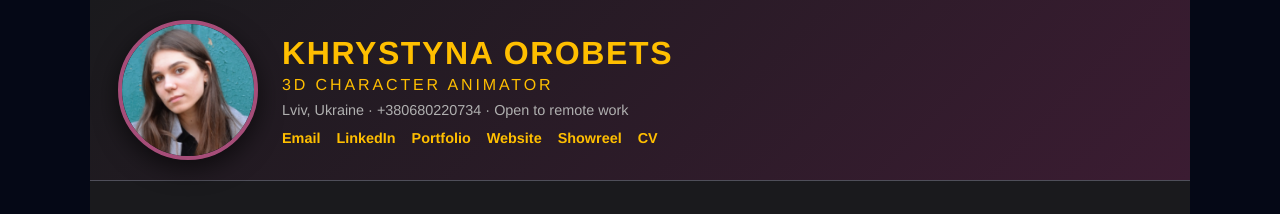
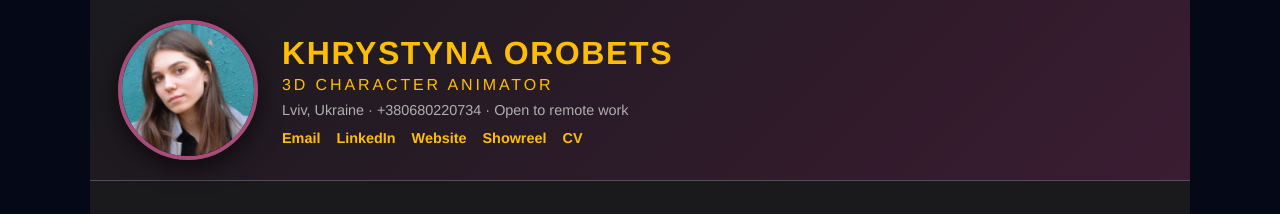
Before and after one commit to kristokrol/kristokrol.github.io, a Vue app: page / in a window 1280 px wide. Shown: the top 214 px of the page. Built offline with nearby package versions, Linux system fonts and the light colour scheme.

Commit message:
Removed portfolio link from the hero section in App.vue.

```diff
--- a/src/App.vue
+++ b/src/App.vue
@@ -14,7 +14,6 @@
             <div class="hero-links">
               <a href="mailto:kristokrol@gmail.com">Email</a>
               <a href="https://linkedin.com/in/khrystyna-orobets" target="_blank">LinkedIn</a>
-              <a href="https://www.behance.net/kristokrol" target="_blank">Portfolio</a>
               <a href="https://kristokrol.github.io/" target="_blank">Website</a>
               <a href="https://youtu.be/OTG3NWsc48o?si=GMFUmXfxK-Mhdbh1" target="_blank">Showreel</a>
               <a href="#" id="save-pdf">CV</a>
```
Also changed, not shown: 1 other file (tests, documents, lock files or other folders).
